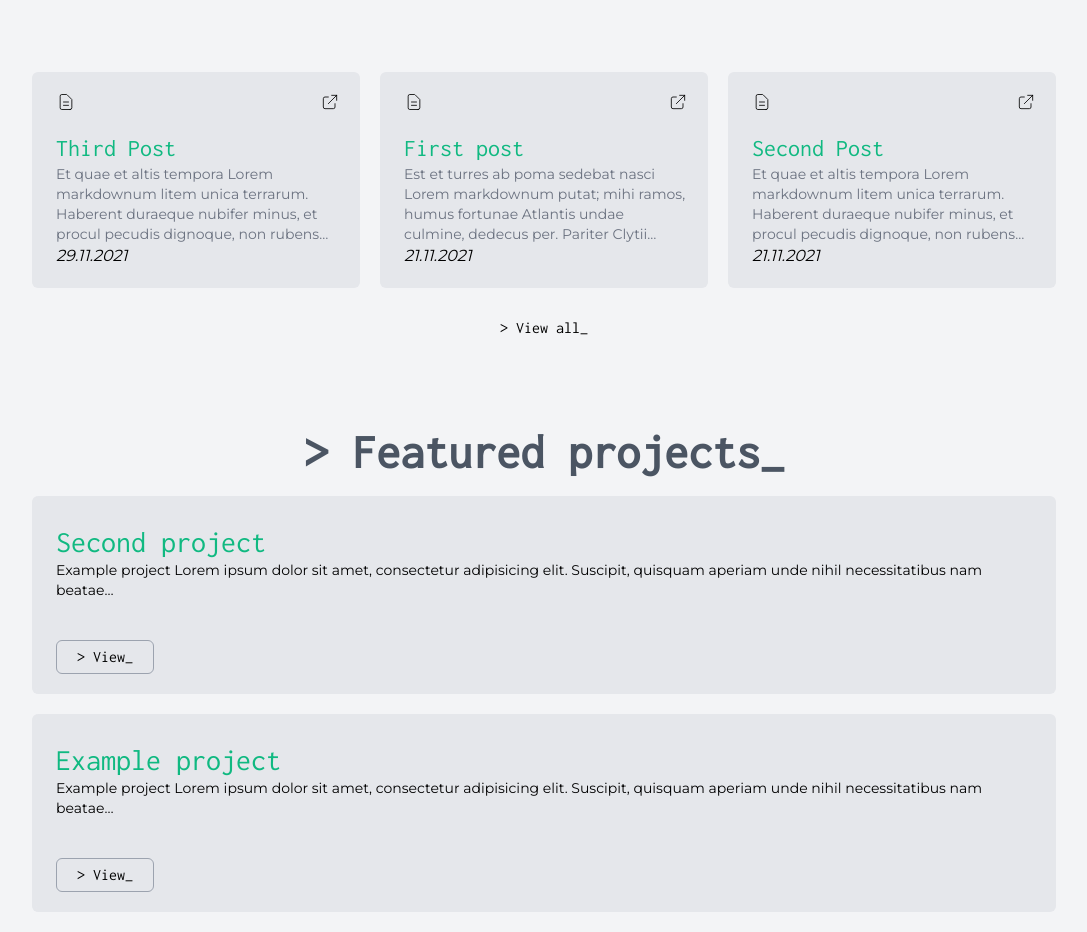
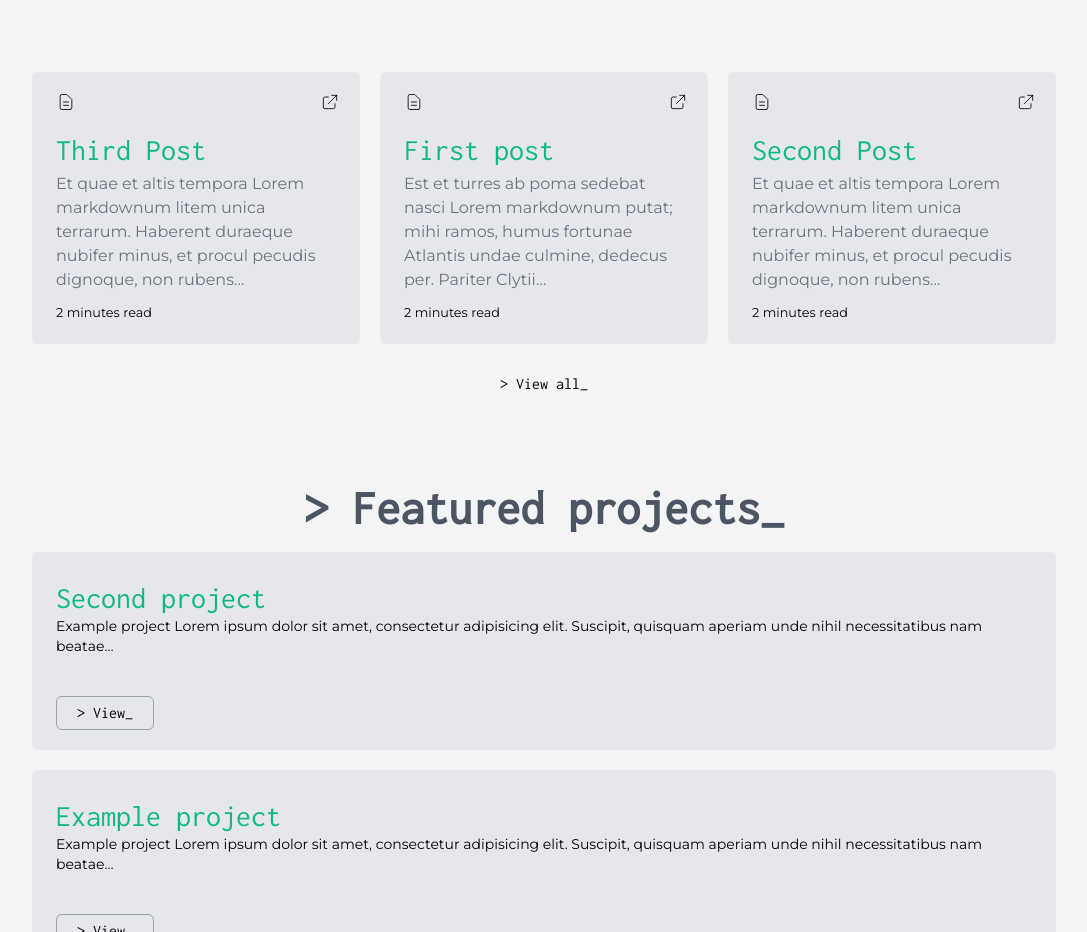
Before and after one commit to k3cman/kecman.dev, a Gatsby site: page / in a window 1280 px wide. Shown: the part 840-1772 px from the top of the page, without its empty margins (96-1183 px from the left). Built offline with nearby package versions, Linux system fonts and the light colour scheme; Gatsby itself is replaced by a stand-in of ours; some packages are replaced by stand-ins of ours.

Commit message:
Add time to read

```diff
--- a/src/components/home/Blog-section.js
+++ b/src/components/home/Blog-section.js
@@ -16,6 +16,9 @@ const BlogSection = () => {
           node {
             excerpt
             slug
+            wordCount{
+              words
+            }
             frontmatter {
               title
               date
@@ -26,15 +29,19 @@ const BlogSection = () => {
     }
   `);
   const data = queryData.allMdx.edges.map((edge) => {
-    const { excerpt, slug, frontmatter } = edge.node;
+    const { excerpt, slug, frontmatter, wordCount: {words} } = edge.node;
     const { date, title } = frontmatter;
+    /** Divide words in article with average words per minute */
+    const timeToRead = Math.ceil(words / 255);
     return {
       title,
       date,
       excerpt,
       slug,
+      timeToRead
     };
   });
+  console.log(data);
   return (
     <div className="w-full">
       <SectionTitle
@@ -51,15 +58,13 @@ const BlogSection = () => {
                   <ExternalLinkIcon className="stroke-current stroke-1 w-5 h-5"></ExternalLinkIcon>
                 </div>
                 <div>
-                  <h3 className="text-green-500 text-2xl font-mono">
+                  <h3 className="text-green-500 text-3xl font-mono mb-1">
                     {post.title}
                   </h3>
-                  <p className="text-gray-500 text-sm font-sans h-20">
+                  <p className="text-gray-500 text-base font-sans mb-2">
                     {post.excerpt}
                   </p>
-                  <p>
-                    <em>{post.date}</em>
-                  </p>
+                  <small>{post.timeToRead} minutes read</small>
                 </div>
               </div>
             </Link>
```
Also changed, not shown: 1 other file.
